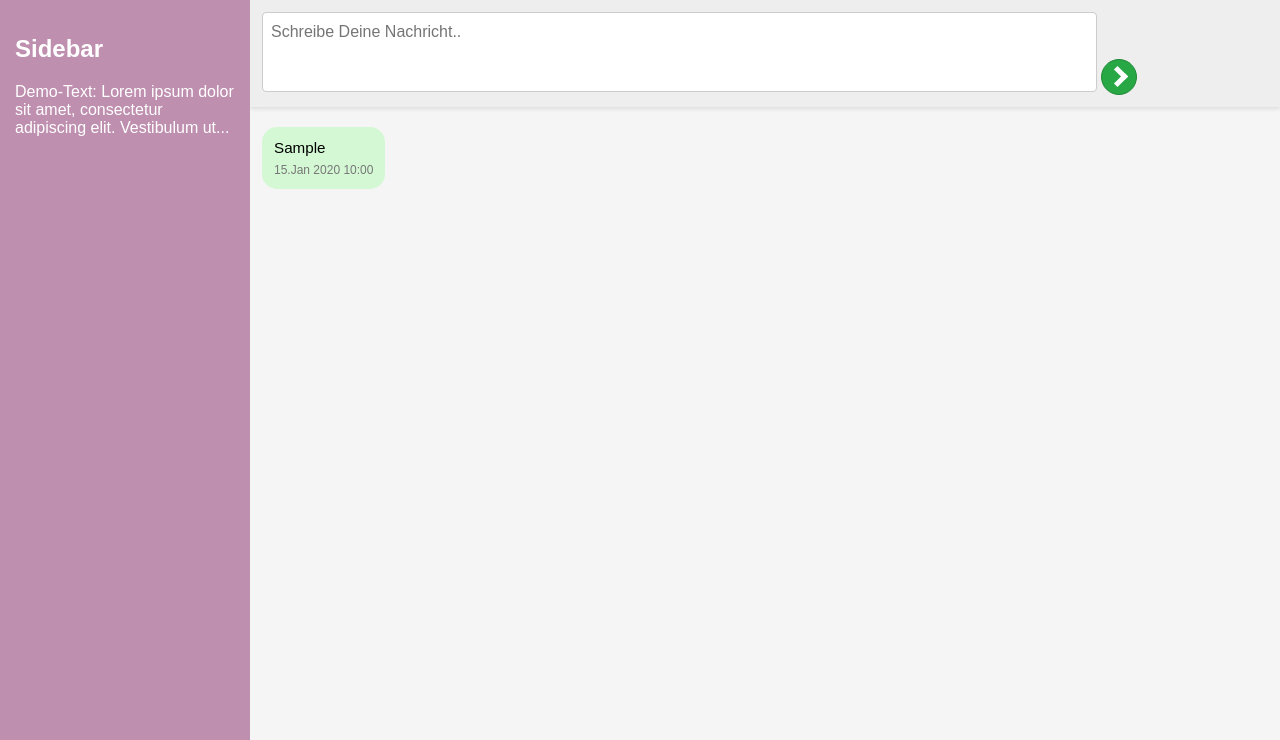
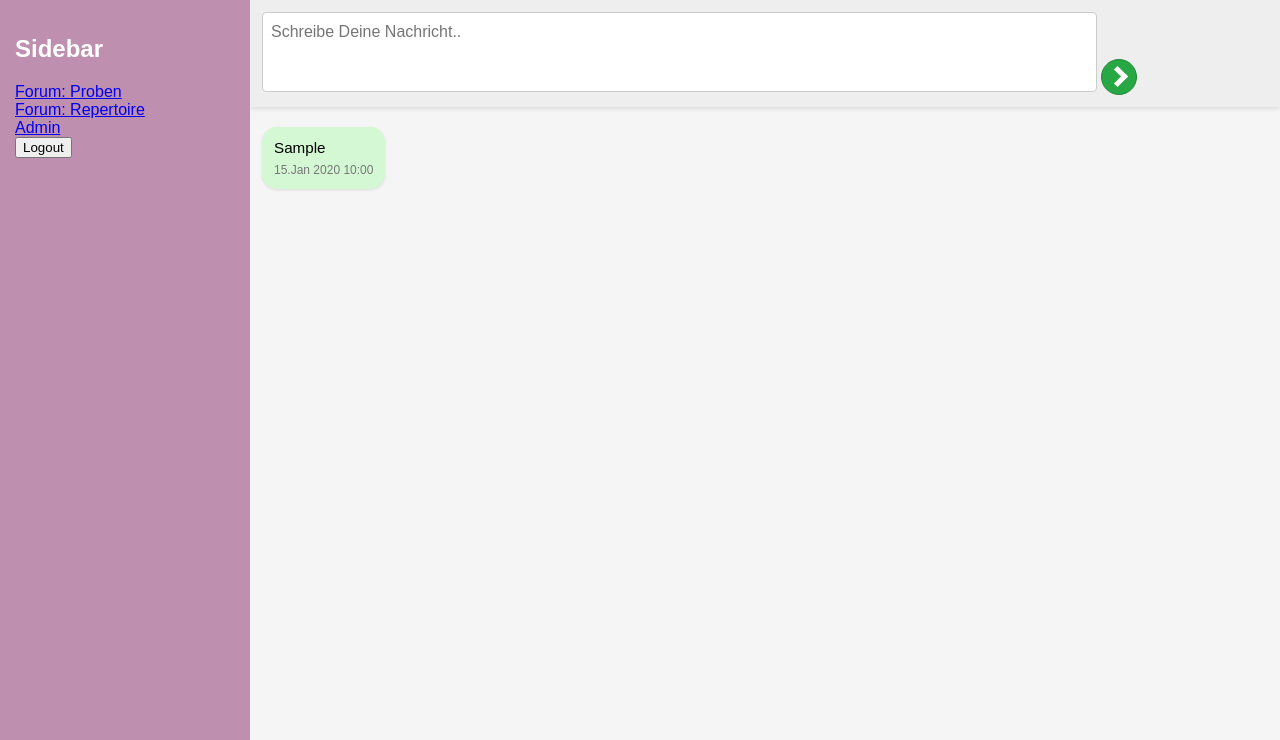
Before and after one commit to hgruber/CantorHub, a Django app: page /intern/forum/1/ in a window 1280 px wide. Shown: the part 60-800 px from the top of the page. Run offline with Django 5.2, Linux system fonts and the light colour scheme; a user stored in the database is signed in; tables that the repository leaves empty hold one stand-in row (values such as "Sample post").

Commit message:
some minor layout changes

```diff
--- a/intern/templates/login.html
+++ b/intern/templates/login.html
@@ -1,4 +1,4 @@
-{% extends "base.html" %} {% block content %}
+{% extends "index.html" %} {% block content %}
 <h2>Login</h2>
 
 {% if form.errors %}
--- a/intern/templates/sidebar.html
+++ b/intern/templates/sidebar.html
@@ -1,5 +1,10 @@
 <h2>Sidebar</h2>
-<p>
-    Demo‑Text: Lorem ipsum dolor sit amet, consectetur adipiscing elit.
-    Vestibulum ut...
-</p>
+<div><a href="/intern/forum/146/">Forum: Proben</a></div>
+<div><a href="/intern/forum/32/">Forum: Repertoire</a></div>
+<div><a href="/admin">Admin</a></div>
+<div>
+    <form method="post" action="{% url 'logout' %}">
+        {% csrf_token %}
+        <button type="submit">Logout</button>
+    </form>
+</div>
--- a/static/css/forum.css
+++ b/static/css/forum.css
@@ -54,6 +54,7 @@
     border-radius: 15px;
     padding: 10px 12px;
     max-width: 80%; /* gleiche maximale Breite */
+    box-shadow: 0 1px 3px rgba(0, 0, 0, 0.1);
 }
 
 /* -------------------------------------------------------------
```
Also changed, not shown: templates/index.html (+1 -13 lines).
